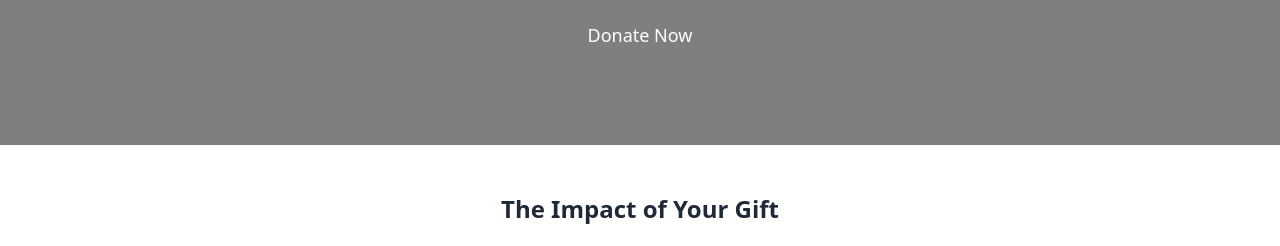
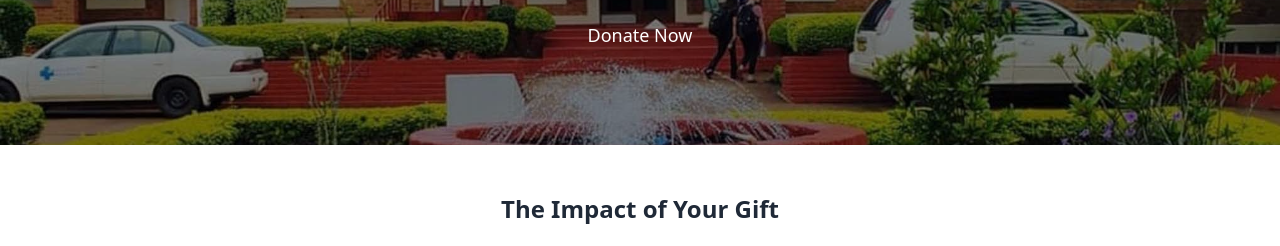
Before and after one commit to thegoodjustin/solarformalamulo, a plain HTML site: page index.html in a window 1280 px wide. Shown: the part 331-577 px from the top of the page. Drawn offline with nearby package versions, Linux system fonts and the light colour scheme.

Commit message:
Update index.html

```diff
--- a/index.html
+++ b/index.html
@@ -12,7 +12,7 @@
       --light-accent: #fff9ec;
     }
     .hero-bg {
-      background: url('/mnt/data/Header-mission.jpg') center center/cover no-repeat;
+      background: url('Header-mission.jpg') center center/cover no-repeat;
     }
   </style>
 </head>
```
